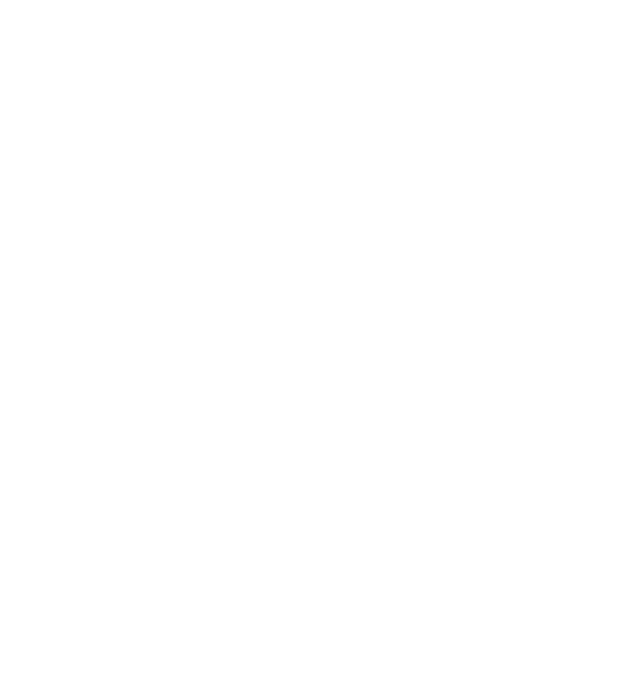
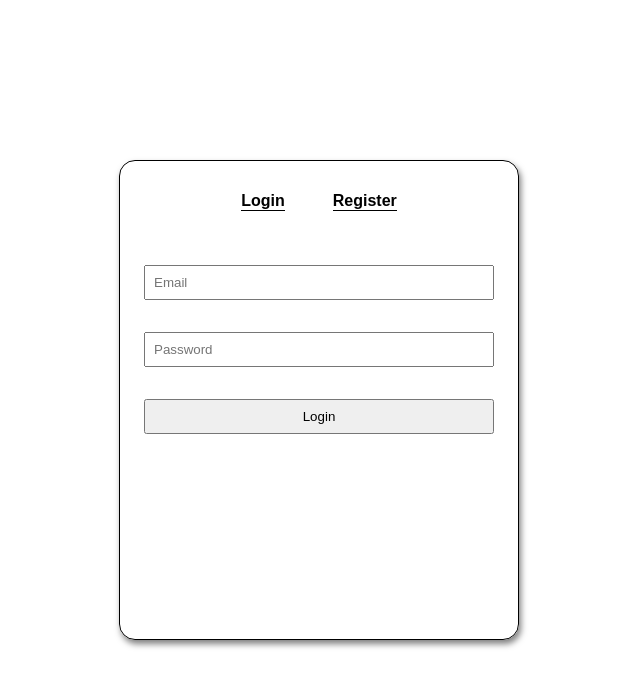
Before and after one commit to Unemployed-CS-Majors/RMS, a React (Create React App) app: page /auth in a window 1280 px wide. Shown: the top 686 px of the page, without its empty margins (321-961 px from the left). Built offline with nearby package versions, Linux system fonts and the light colour scheme.

Commit message:
Layout for login and registration

```diff
--- a/package.json
+++ b/package.json
@@ -9,6 +9,7 @@
     "firebase": "^10.14.1",
     "react": "^18.3.1",
     "react-dom": "^18.3.1",
+    "react-router-dom": "^6.27.0",
     "react-scripts": "5.0.1",
     "web-vitals": "^2.1.4"
   },
--- a/src/App.js
+++ b/src/App.js
@@ -1,11 +1,16 @@
+import React from 'react';
+import { BrowserRouter as Router, Routes, Route } from 'react-router-dom';
 import Main from './components/Main';
+import Auth from './components/Auth';
 
 function App() {
   return (
-    <div className="App">
-      <Main />
-
-    </div>
+    <Router>
+      <Routes>
+          <Route path="/" element={<Main />} />
+          <Route path="/auth" element={<Auth />} />
+      </Routes>
+    </Router>
   );
 }
 
--- a/src/Styles/Auth.css
+++ b/src/Styles/Auth.css
@@ -0,0 +1,53 @@
+.auth-container{
+    width: 100%;
+    height: 100vh;
+    justify-content: center;
+}
+
+.auth-container, .btn-container{
+    display:flex;
+    align-items: center;
+}
+
+.content-container{
+    width: 25rem;
+    height: 30rem;
+    border: 1px solid black;
+    border-radius: 1rem;
+    box-shadow: 2px 4px 6px rgba(0, 0, 0, 0.5);
+    justify-content: center;
+}
+
+.btn-container{
+    width: 100%;
+    height: 5rem;
+    justify-content: center;
+}
+
+.auth-btn{
+    border: none;
+    background-color: white;
+    border-bottom: 1px solid black;
+    font-weight: bold;
+    font-size: 1rem;
+    cursor:pointer;
+}
+
+.login-btn{
+    margin-right: 3rem;
+}
+
+input{
+    margin-bottom: 2rem;
+}
+input, .submit-btn{
+    padding: 0.5rem;
+}
+
+.form-container{
+    padding: 1.5rem;
+}
+
+#firstName, #lastName{
+    width: 48%;
+}
--- a/src/Styles/Main.css
+++ b/src/Styles/Main.css
@@ -0,0 +1,5 @@
+*{
+    box-sizing: border-box;
+    padding: 0;
+    margin: 0;
+}
--- a/src/components/Auth.js
+++ b/src/components/Auth.js
@@ -1,10 +1,86 @@
 import React from "react";
+import { useState } from "react";
 import "../Styles/Auth.css";
 
 export default function Auth(){
+    const [loginForm, setLoginForm] = useState(true);
+    const [registerForm, setRegisterForm] = useState(false);
+
+    const showLogin = () => {
+        setLoginForm(true);
+        setRegisterForm(false);
+    }
+
+    const showRegister = () => {
+        setLoginForm(false);
+        setRegisterForm(true);
+    }
+
     return(
-        <div>
+        <div className="auth-container">
+            <div className="content-container">
+                <div className="btn-container">
+                    <button className="login-btn auth-btn" onClick={showLogin}>Login</button>
+                    <button className="register-btn auth-btn" onClick={showRegister}>Register</button>
+                </div>
+                <div className="form-container" style={{width: '100%'}}>
+                    {loginForm ? (
+                        <form style={{display: 'flex', flexDirection: 'column'}}>
+                            <input
+                                type="email"
+                                id="email"
+                                placeholder="Email"
+                                required
+                            />
 
+                            <input
+                                type="password"
+                                id="password"
+                                placeholder="Password"
+                                required
+                            />
+                            <button type="submit" className="submit-btn">Login</button>
+                        </form>
+                    ) : (
+                        <form style={{display: 'flex', flexDirection: 'column'}}>
+                            <div className="name-container" style={{display: 'flex', justifyContent: 'space-between'}}>
+                                <input
+                                    type="text"
+                                    id="firstName"
+                                    placeholder="First Name"
+                                    required
+                                />
+                                <input
+                                    type="text"
+                                    id="lastName"
+                                    placeholder="Last Name"
+                                    required
+                                />
+                            </div>
+                            <input
+                                type="email"
+                                id="email"
+                                placeholder="Enter Email"
+                                required
+                            />
+
+                            <input
+                                type="password"
+                                id="password"
+                                placeholder="Enter Password"
+                                required
+                            />
+                            <input
+                                type="password"
+                                id="confirmPassword"
+                                placeholder="Confirm Password"
+                                required
+                            />
+                            <button type="submit" className="submit-btn">Login</button>
+                        </form>
+                    )}
+                </div>
+            </div>
         </div>
     );
 }
--- a/src/components/Main.js
+++ b/src/components/Main.js
@@ -1,9 +1,18 @@
 import React from "react";
 import "../Styles/Main.css";
+import { useNavigate } from "react-router-dom";
 
 export default function Main(){
+    const navigate = useNavigate();
+
+    const handleClick = () => {
+        navigate("/auth");
+    };
+
     return(
+        /* Write your HTML Code here */
         <div>
+            <button onClick={handleClick} style={{padding: "1rem"}}>Sign In</button>
         </div>
-    )
+    );
 }
```
Also changed, not shown: 1 other file (tests, documents, lock files or other folders).
